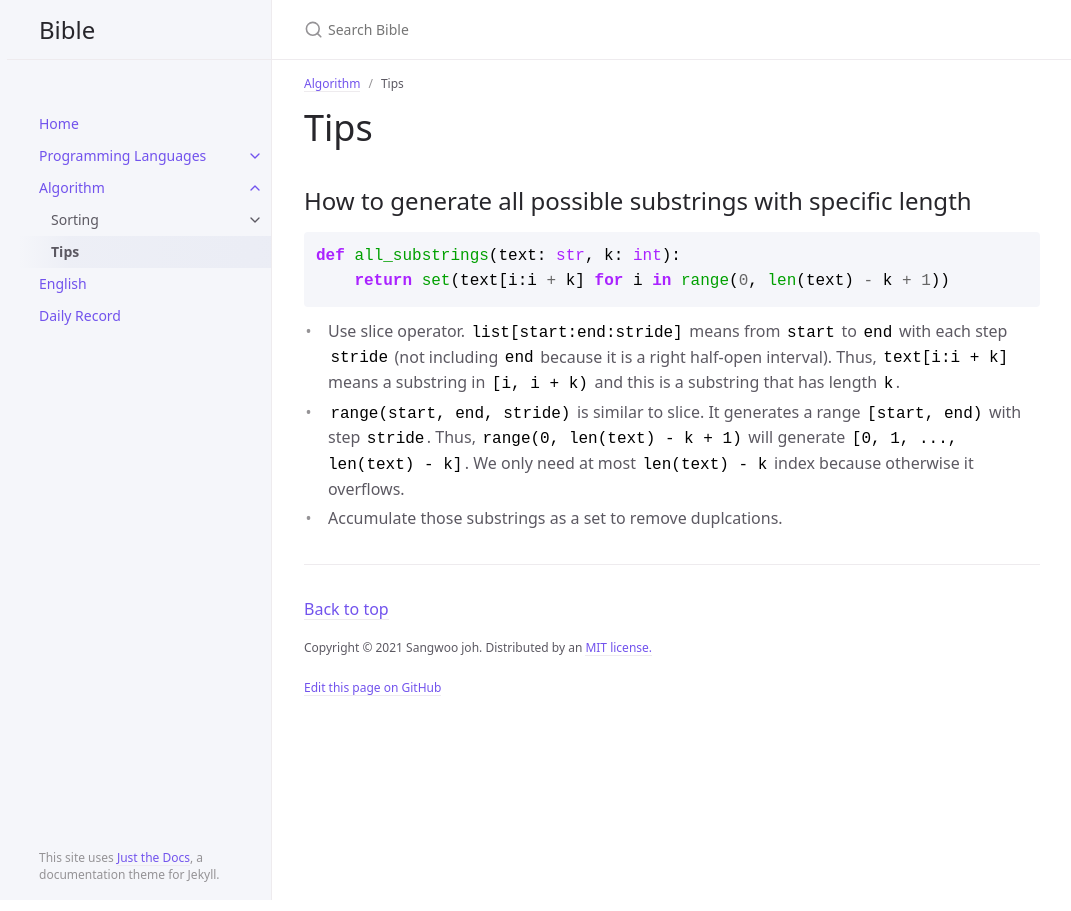
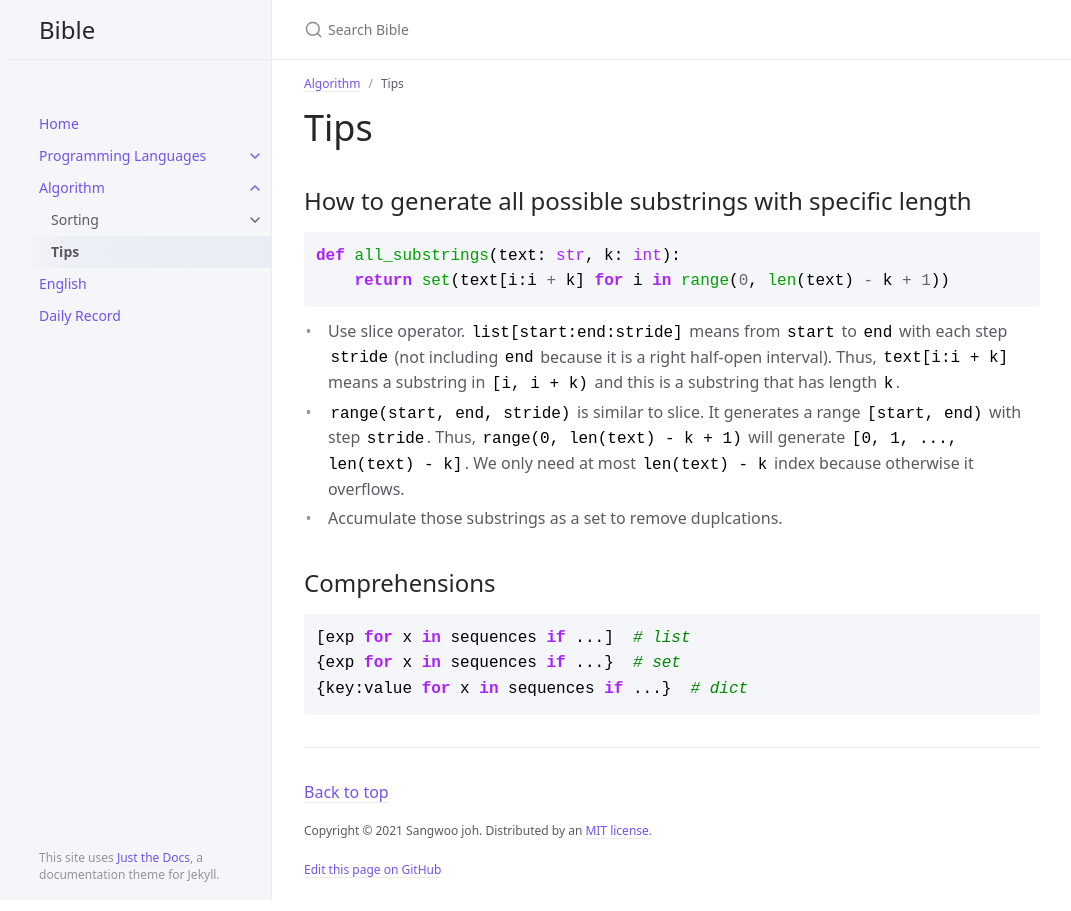
Before and after one commit to sangwoo-joh/bible-archive, a Jekyll site: the page built from algorithm/tips.md, in a window 1280 px wide. Shown: the whole page, without its empty margins (100-1171 px from the left). Built offline with Jekyll 4.4.1, drawn with Linux system fonts in a browser that asks for light colours.

Commit message:
Add comprehensions

````diff
--- a/algorithm/tips.md
+++ b/algorithm/tips.md
@@ -25,3 +25,12 @@ def all_substrings(text: str, k: int):
    only need at most `len(text) - k` index because otherwise it
    overflows.
  - Accumulate those substrings as a set to remove duplcations.
+
+
+## Comprehensions
+
+``` python
+[exp for x in sequences if ...]  # list
+{exp for x in sequences if ...}  # set
+{key:value for x in sequences if ...}  # dict
+```
````
